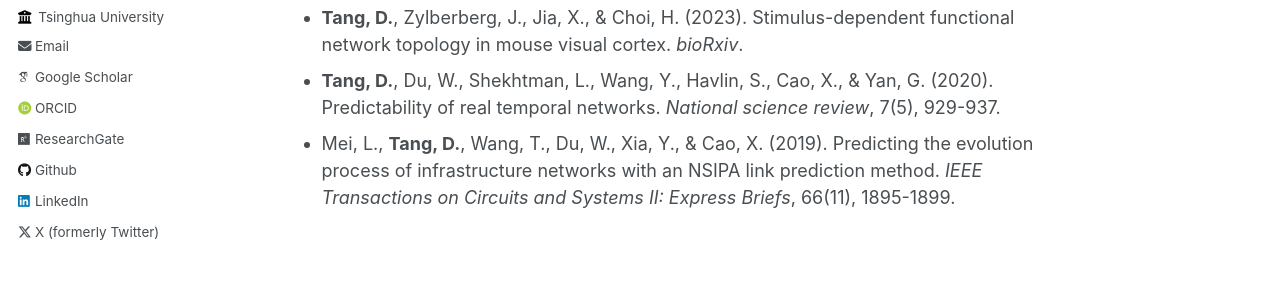
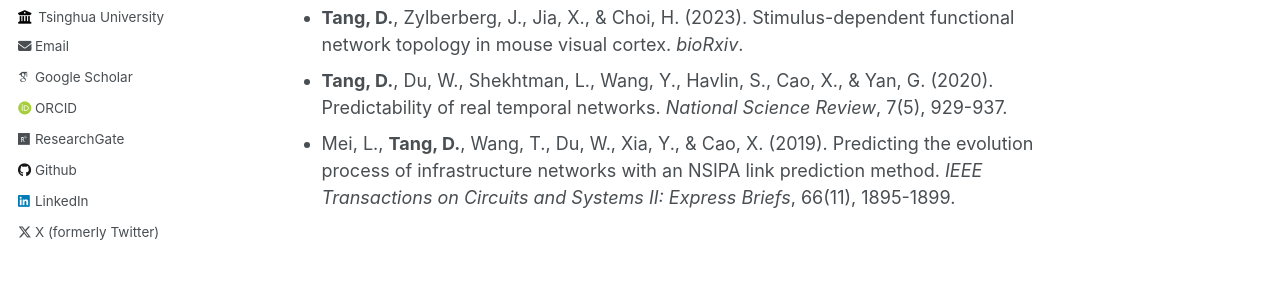
Before and after one commit to DishengTang/dishengtang.github.io, a Jekyll site: the page built from _pages/publications.md, in a window 1280 px wide and 1051 px high. Shown: the part 423-712 px from the top of the window. Built offline with Jekyll 4.4.1, drawn with Linux system fonts in a browser that asks for light colours; some web fonts are replaced.

```diff
--- a/_pages/publications.md
+++ b/_pages/publications.md
@@ -9,5 +9,5 @@ author_profile: true
 * **Tang, D.**, Zylberberg, J., Jia, X., & Choi, H. (2024). Stimulus type shapes the topology of cellular functional networks in mouse visual cortex. *Nature Communications*, 15(1), 5753.
 * Wang, G., **Tang, D.**, Shatsila, A., & Zhang, X. (2023, October). MICA: multi-channel representation refinement contrastive learning for graph fraud detection. *In Asia-Pacific Web (APWeb) and Web-Age Information Management (WAIM) Joint International Conference on Web and Big Data* (pp. 31-46). Singapore: Springer Nature Singapore.
 * **Tang, D.**, Zylberberg, J., Jia, X., & Choi, H. (2023). Stimulus-dependent functional network topology in mouse visual cortex. *bioRxiv*.
-* **Tang, D.**, Du, W., Shekhtman, L., Wang, Y., Havlin, S., Cao, X., & Yan, G. (2020). Predictability of real temporal networks. *National science review*, 7(5), 929-937.
+* **Tang, D.**, Du, W., Shekhtman, L., Wang, Y., Havlin, S., Cao, X., & Yan, G. (2020). Predictability of real temporal networks. *National Science Review*, 7(5), 929-937.
 * Mei, L., **Tang, D.**, Wang, T., Du, W., Xia, Y., & Cao, X. (2019). Predicting the evolution process of infrastructure networks with an NSIPA link prediction method. *IEEE Transactions on Circuits and Systems II: Express Briefs*, 66(11), 1895-1899.
```
